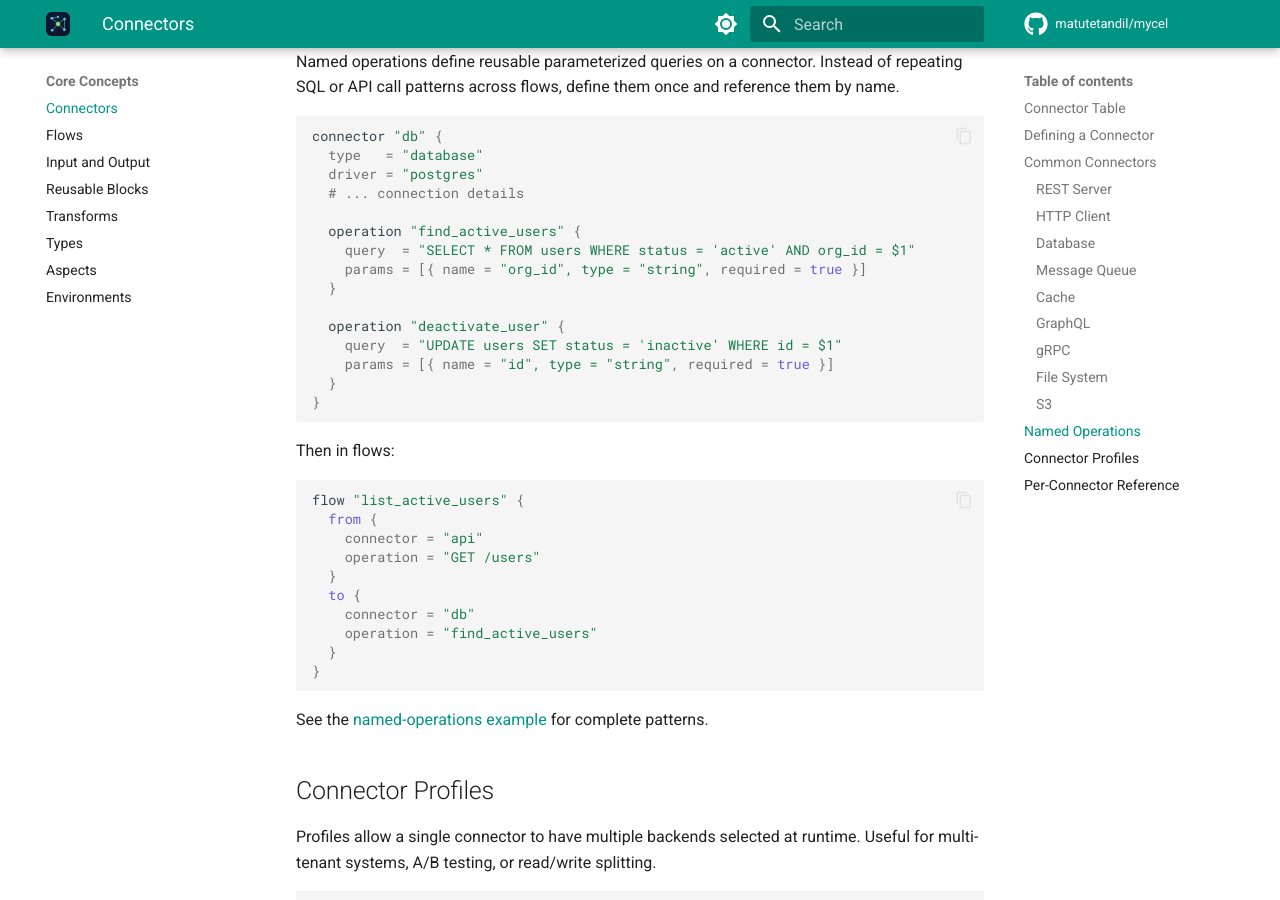
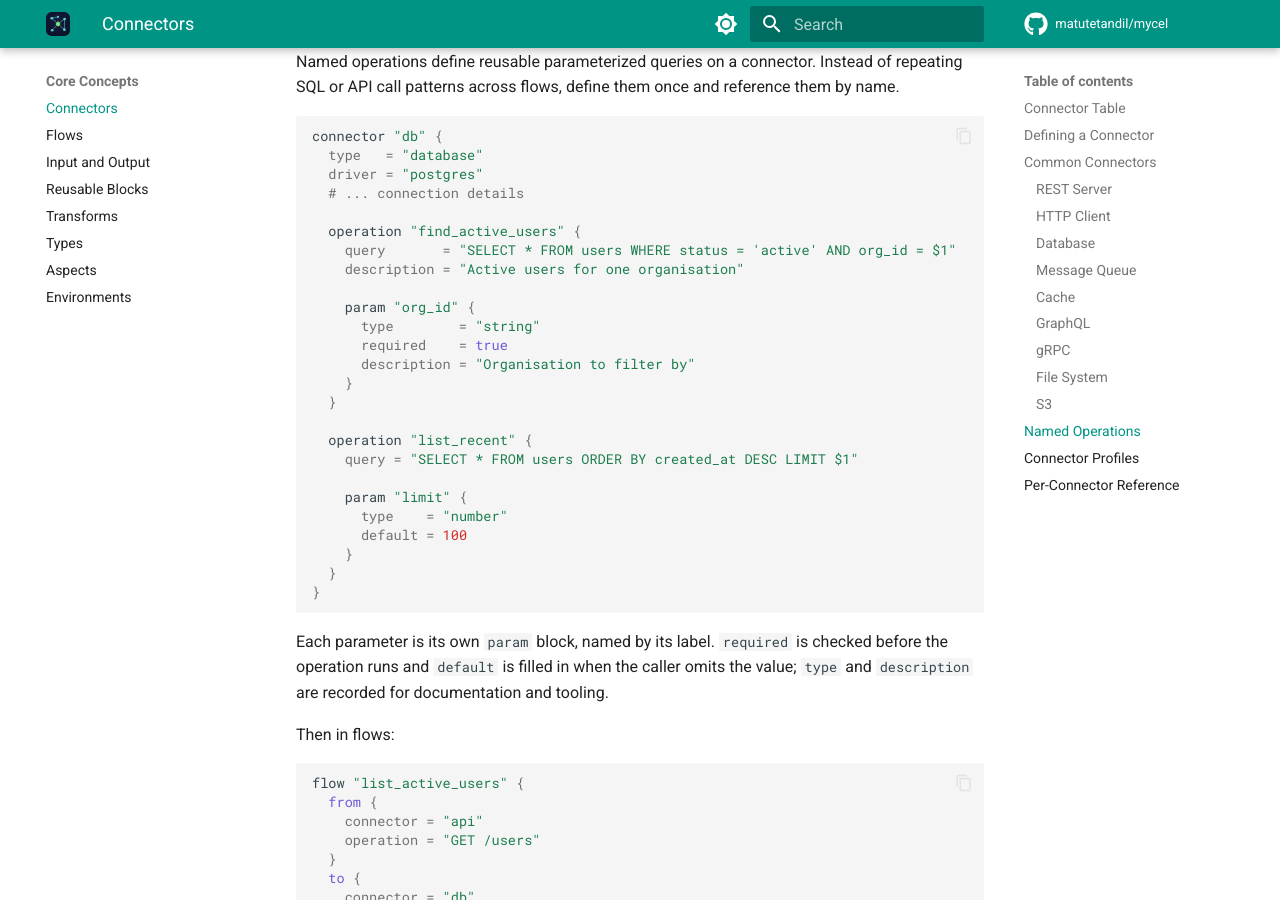
Before and after one commit to matutetandil/mycel, an MkDocs documentation site: the page built from docs/core-concepts/connectors.md, in a window 1280 px wide and 900 px high, scrolled down 6442 px. Built offline with MkDocs 1.6.1 and Material for MkDocs 9.7.7, drawn with Linux system fonts in a browser that asks for light colours; comment, search, counter and statistics services are not loaded.

Commit message:
Show the param block form that named operations actually take
The docs declared an operation's parameters as a list of objects,
`params = [{ name = ..., type = ..., required = ... }]`. The parser wants one
`param "<name>" { ... }` block per parameter — which is what
examples/named-operations has used all along, and which is strictly richer
than the list form it was competing with.

The feature itself is wired, contrary to a first impression while tracing it:
the resolver is constructed in runtime.go, required parameters are checked
before an operation runs and declared defaults are filled in when a caller
omits them. So this is a documentation fix, and the docs now say which of the
attributes do something rather than listing them all as though they were
equivalent.

They are not, which is recorded as a separate entry: the param block also
accepts min, max, min_length, max_length, pattern, enum and in, and none of
them is ever read. `param "age" { type = "number", min = 0, max = 150 }`
parses happily and accepts anything. The constraint types to enforce them
already exist in internal/validate and are used by type blocks, so that one
is wiring rather than new machinery — but it is a behaviour change and gets
decided on its own.

connectors.md is down to two rejected blocks from six, both of them profiles.

````diff
--- a/docs/core-concepts/connectors.md
+++ b/docs/core-concepts/connectors.md
@@ -283,16 +283,31 @@ connector "db" {
   # ... connection details
 
   operation "find_active_users" {
-    query  = "SELECT * FROM users WHERE status = 'active' AND org_id = $1"
-    params = [{ name = "org_id", type = "string", required = true }]
+    query       = "SELECT * FROM users WHERE status = 'active' AND org_id = $1"
+    description = "Active users for one organisation"
+
+    param "org_id" {
+      type        = "string"
+      required    = true
+      description = "Organisation to filter by"
+    }
   }
 
-  operation "deactivate_user" {
-    query  = "UPDATE users SET status = 'inactive' WHERE id = $1"
-    params = [{ name = "id", type = "string", required = true }]
+  operation "list_recent" {
+    query = "SELECT * FROM users ORDER BY created_at DESC LIMIT $1"
+
+    param "limit" {
+      type    = "number"
+      default = 100
+    }
   }
 }
 ```
+
+Each parameter is its own `param` block, named by its label. `required` is
+checked before the operation runs and `default` is filled in when the caller
+omits the value; `type` and `description` are recorded for documentation and
+tooling.
 
 Then in flows:
 
````
Also changed, not shown: DISCREPANCIES.md (+2 -1 lines).
